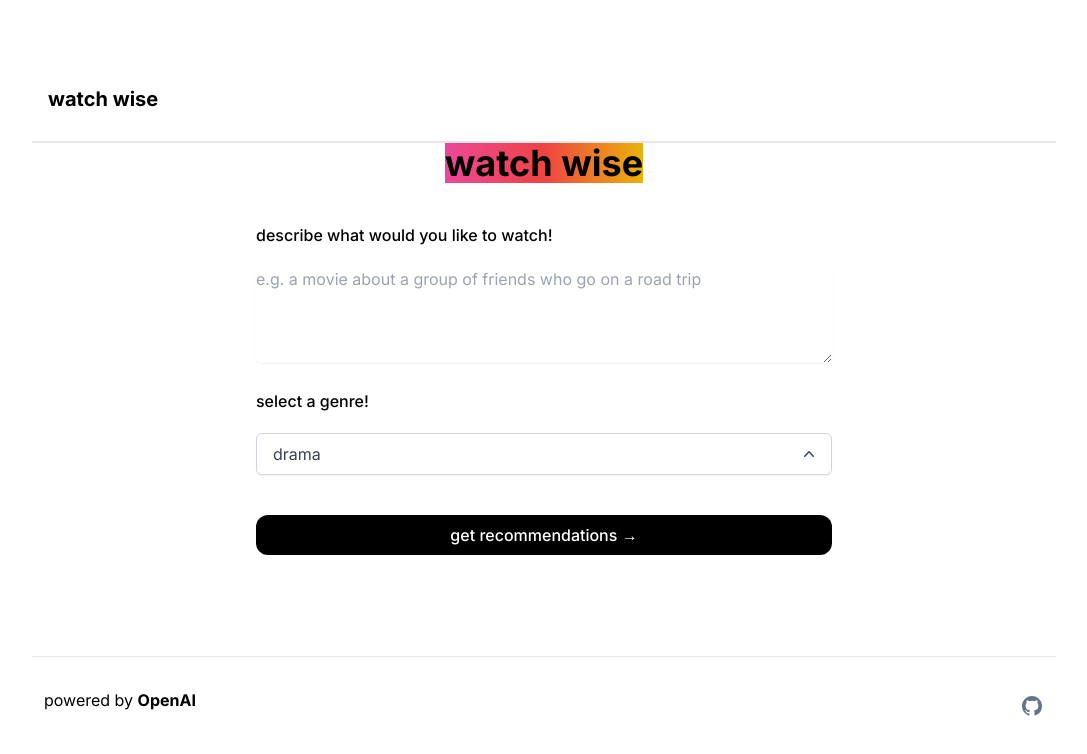
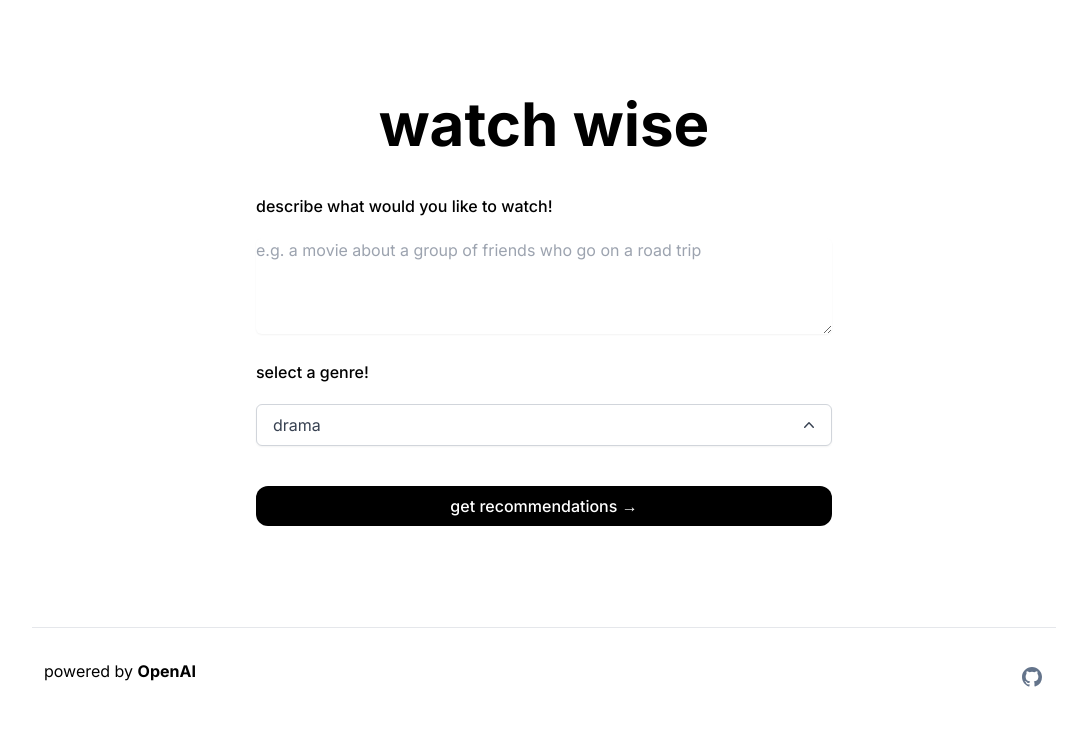
Before and after one commit to colinthekkinedath/watch-wise, a Next.js app: page / in a window 1280 px wide. Shown: the top 754 px of the page, without its empty margins (96-1183 px from the left). Built offline with nearby package versions, Linux system fonts and the light colour scheme.

Commit message:
cleaned up more styling

```diff
--- a/app/page.tsx
+++ b/app/page.tsx
@@ -43,7 +43,6 @@ export default function Home() {
 
   return (
     <main className="flex max-w-5xl mx-auto flex-col items-center justify-center py-2 min-h-screen">
-      <Header/>
       <Hero/>
       <form className="max-w-xl w-full" onSubmit={onSubmit}>
           <div className="flex mt-10 items-center space-x-3">
--- a/components/Hero.tsx
+++ b/components/Hero.tsx
@@ -2,7 +2,7 @@ import React from 'react'
 
 const Hero = () => {
   return (
-    <div className = 'font-bold text-4xl bg-gradient-to-r from-pink-500 via-red-500 to-yellow-500'>watch wise</div>
+    <div className = 'font-bold text-6xl '>watch wise</div>
   )
 }
 
--- a/components/RecommendationCard.tsx
+++ b/components/RecommendationCard.tsx
@@ -11,7 +11,7 @@ const RecommendationCard = ({ title, description }: MovieCardProps) => {
 
 
     useEffect(() => {
-        // Fetch movie data based on the title
+        // this isnt even my own api key😭
         fetch(`https://api.themoviedb.org/3/search/movie?api_key=15d2ea6d0dc1d476efbca3eba2b9bbfb&query=${title}`)
             .then((response) => response.json())
             .then((json) => {
```
